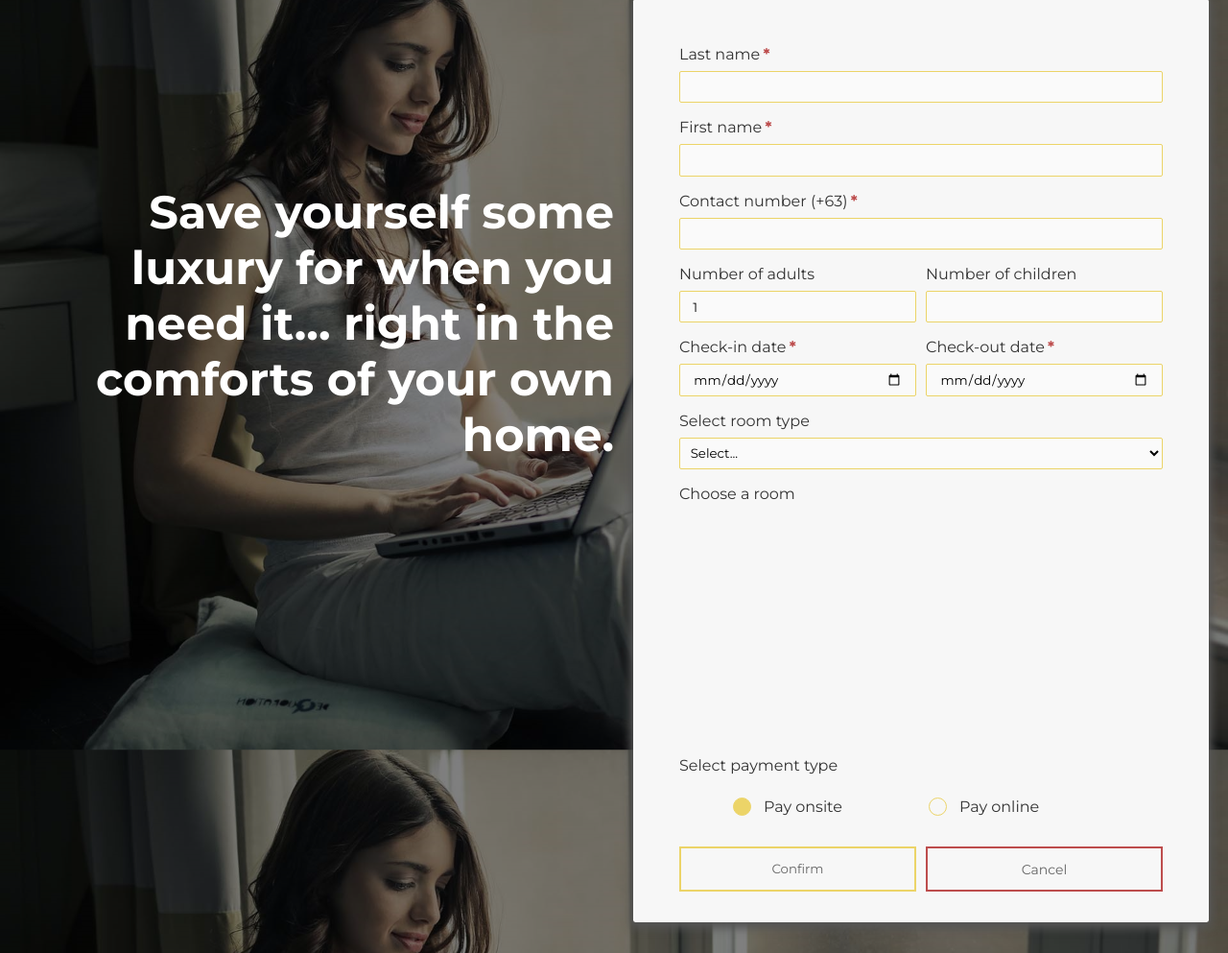
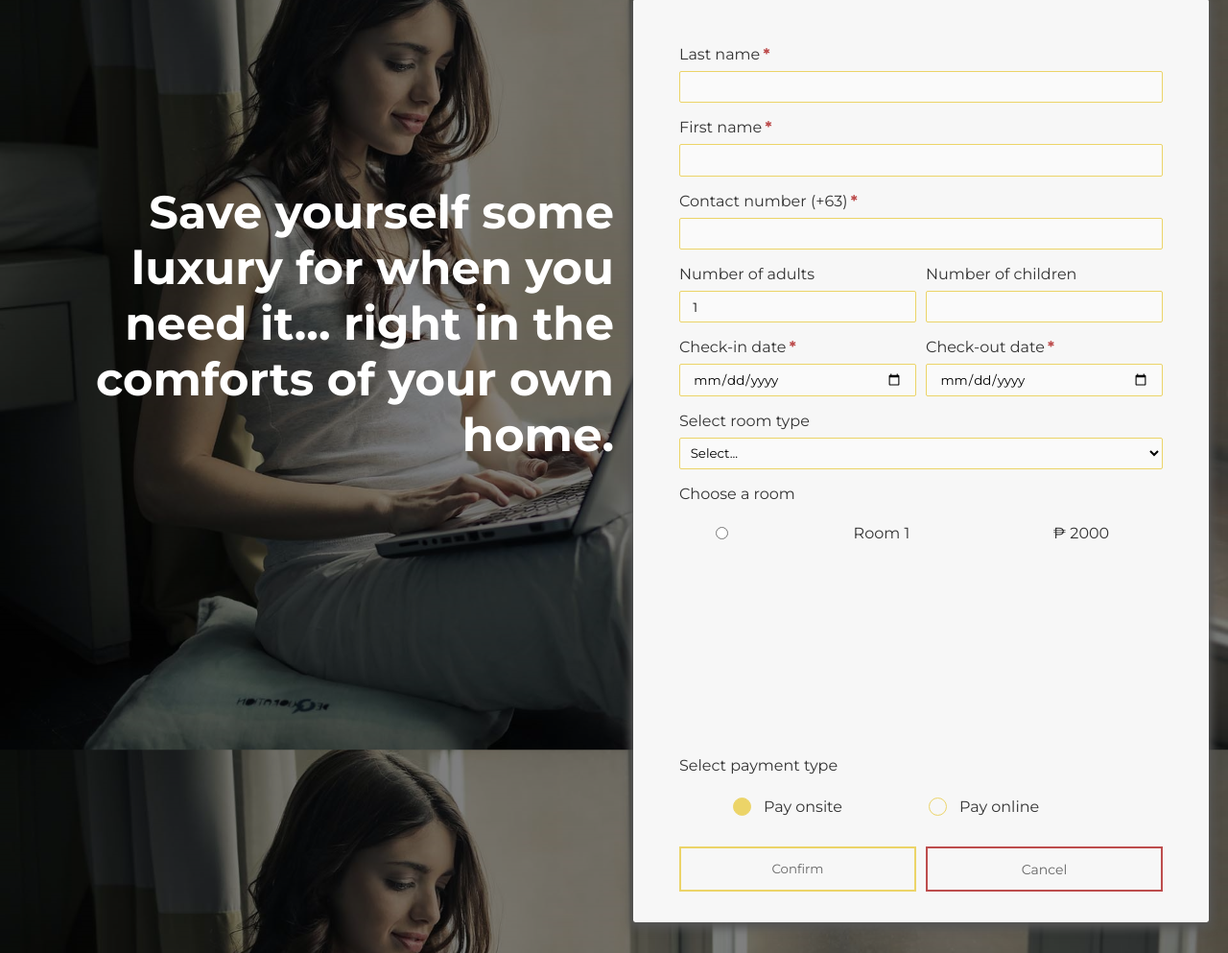
Before and after one commit to jakerhenier/Hotel-Registration, a PHP site: page /reservation.php in a window 1280 px wide. Shown: the part 72-1065 px from the top of the page at 96% size. Run offline with PHP 8.4, Linux system fonts and the light colour scheme.

Commit message:
Added static table data

```diff
--- a/reservation.php
+++ b/reservation.php
@@ -61,6 +61,11 @@
                             <p>Choose a room</p>
                             <div class = "roomList">
                                 <table id="rooms">
+                                    <tr>
+                                        <td><input value="1" type="radio" name="roomNo" id="roomNo"></td>
+                                        <td><label for="roomNo">Room 1</label></td>
+                                        <td><label for="roomNo">₱ 2000</label></td>
+                                    </tr>
                                 </table>
                             </div>
                         </div>
```
